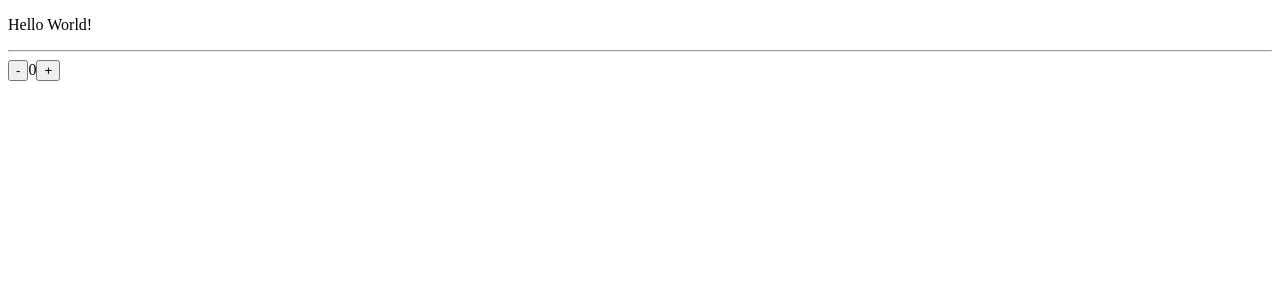
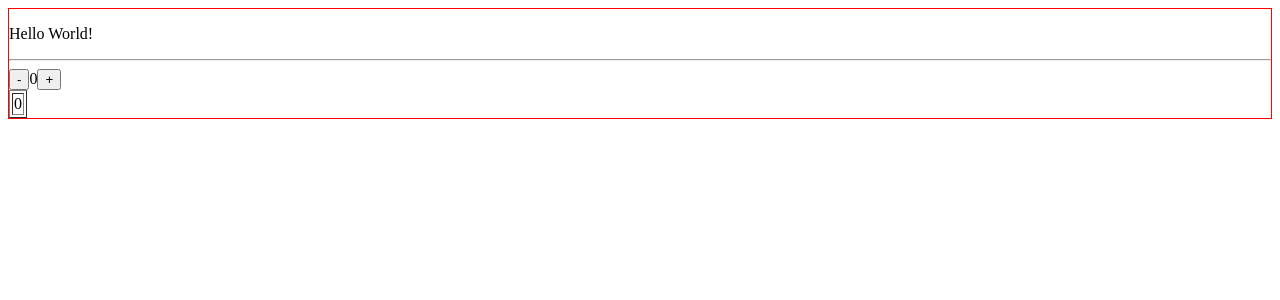
Before and after one commit to warlock-mw/react-test, a React app: page / in a window 1280 px wide. Shown: the top 300 px of the page. Built offline with nearby package versions, Linux system fonts and the light colour scheme.

Commit message:
カウンターリストを追加

```diff
--- a/package.json
+++ b/package.json
@@ -27,6 +27,7 @@
     "copy-webpack-plugin": "^5.1.1",
     "react": "^16.13.1",
     "react-dom": "^16.13.1",
+    "styled-components": "^5.0.1",
     "webpack": "^4.42.1",
     "webpack-cli": "^3.3.11",
     "webpack-dev-server": "^3.10.3"
--- a/src/App.jsx
+++ b/src/App.jsx
@@ -1,16 +1,21 @@
 import React, { Component } from 'react';
 import { render } from 'react-dom';
+import styled from 'styled-components';
 import HelloWorld from '@/components/HelloWorld';
 import Counter from '@/components/Counter';
+
+const AppCss = styled.div`
+  border: 1px solid red;
+`;
 
 export default class App extends Component {
     render() {
         return (
-            <div>
+            <AppCss>
               <HelloWorld />
               <hr />
               <Counter />
-            </div>
+            </AppCss>
         );
     }
 }
--- a/src/components/Counter.jsx
+++ b/src/components/Counter.jsx
@@ -1,12 +1,13 @@
 import React, { Component } from 'react';
 import { render } from 'react-dom';
+import CounterList from '@/components/CounterList';
 
 function changeCount(baseNum, num) {
     let count = baseNum + num;
 
     return {
         count: count,
-        count_list: [...Array(count).keys()]
+        countList: [...Array(count + 1).keys()]
     }
 }
 
@@ -16,7 +17,7 @@ export default class Counter extends Component {
 
         this.state = {
             count: 0,
-            count_list: [0],
+            countList: [0],
         };
 
         this.increment = this.increment.bind(this);
@@ -45,6 +46,7 @@ export default class Counter extends Component {
                 <span>{this.state.count}</span>
                 <button onClick={this.increment}>+</button>
               </div>
+              <CounterList countList={this.state.countList} />
             </div>
         );
     }
--- /dev/null
+++ b/src/components/CounterList.jsx
@@ -0,0 +1,21 @@
+import React, { Component } from 'react';
+import { render } from 'react-dom';
+
+export default class CounterList extends Component {
+
+    render() {
+        const tdList = this.props.countList.map((v, i) => {
+            return <td key={i}>{v}</td>;
+        });
+
+        return (
+          <table border="1">
+            <tbody>
+              <tr>
+                {tdList}
+              </tr>
+            </tbody>
+          </table>
+        );
+    }
+}
```
Also changed, not shown: 2 other files (tests, documents, lock files or other folders).
